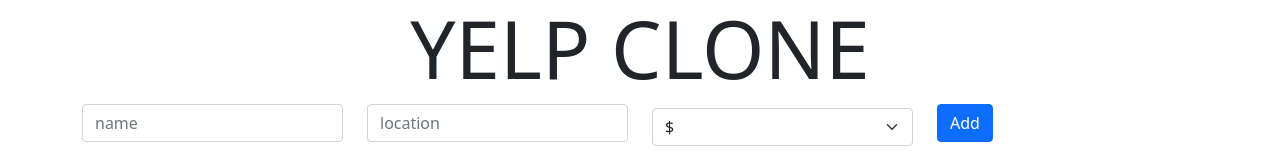
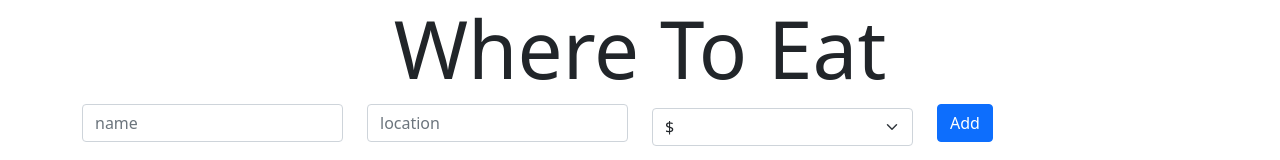
Before and after one commit to FilopateerMaged/Resturants-PERN-, a React (Create React App) app in the folder client/: page / in a window 1280 px wide. Shown: the top 160 px of the page. Built offline with nearby package versions, Linux system fonts and the light colour scheme; no server answers.

Commit message:
Renamed the Header

```diff
--- a/client/src/Components/Header.jsx
+++ b/client/src/Components/Header.jsx
@@ -3,7 +3,7 @@
 const Header = () => {
     return (
         <div>
-            <h1 className="font-weight-light display-1 text-center">YELP CLONE</h1>
+            <h1 className="font-weight-light display-1 text-center">Where To Eat</h1>
         </div>
     )
 }
```
